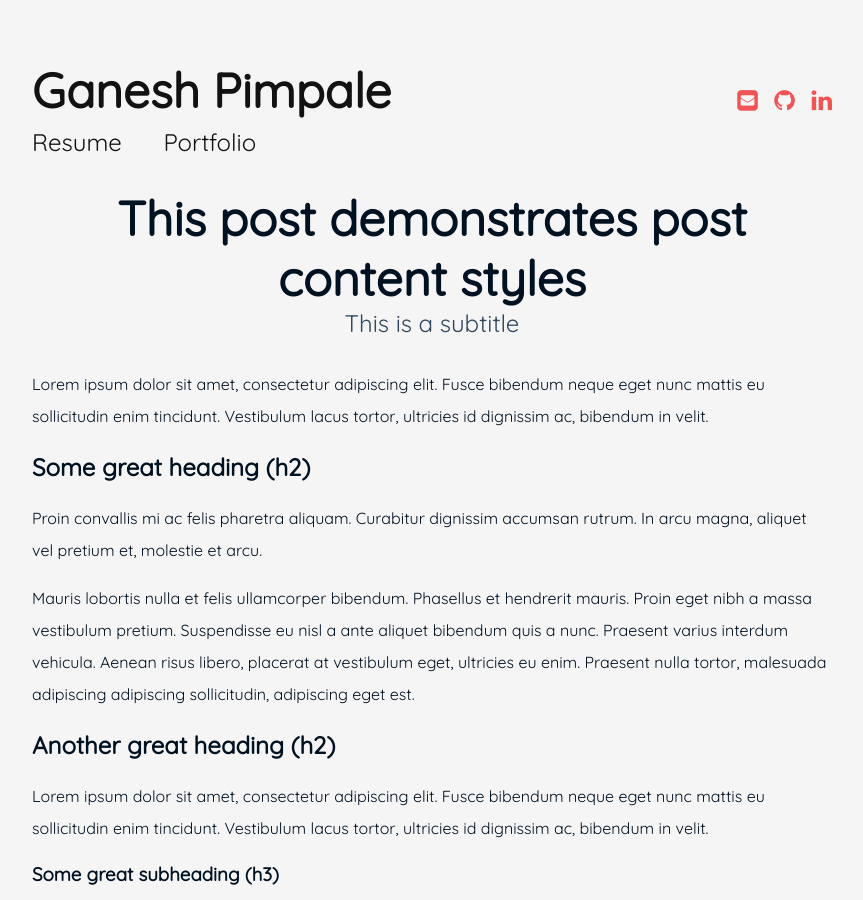
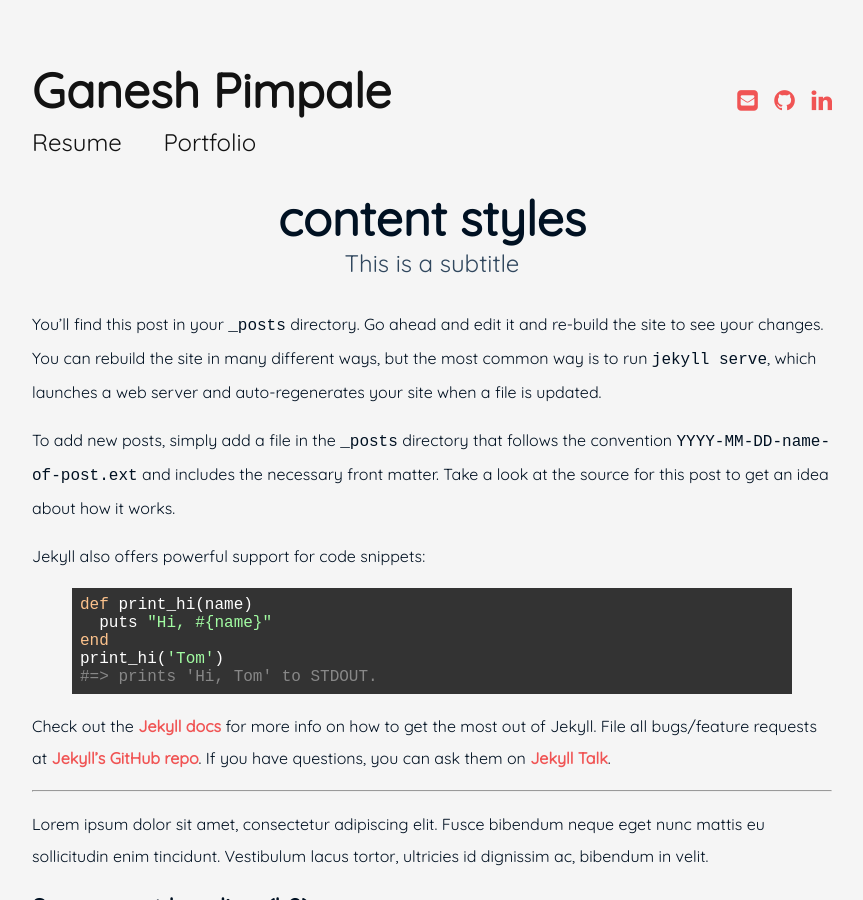
Before and after one commit to GaneshPimpale/ganeshpimpale.github.io, a Jekyll site: the page built from _posts/2000-01-01-content-styles.md, in a window 1280 px wide and 900 px high. Shown: the whole window, without its empty margins (208-1071 px from the left). Built offline with Jekyll 4.4.1, drawn with Linux system fonts in a browser that asks for light colours.

Commit message:
new posts

```diff
--- a/_posts/2016-05-20-this-post-demonstrates-post-content-styles.md
+++ b/_posts/2000-01-01-content-styles.md
@@ -1,11 +1,33 @@
 ---
 layout: page
-title: "This post demonstrates post content styles"
+title: "content styles"
 subtitle: "This is a subtitle"
-date:   2016-05-20 21:21:21 +0530
-categories: junk
-author: "Bart Simpson"
-meta: "Springfield"
+date:   2000-01-01 21:21:21 +0530
+categories: .etc
+author: "First Last"
+meta: "Hello"
+---
+
+You’ll find this post in your `_posts` directory. Go ahead and edit it and re-build the site to see your changes. You can rebuild the site in many different ways, but the most common way is to run `jekyll serve`, which launches a web server and auto-regenerates your site when a file is updated.
+
+To add new posts, simply add a file in the `_posts` directory that follows the convention `YYYY-MM-DD-name-of-post.ext` and includes the necessary front matter. Take a look at the source for this post to get an idea about how it works.
+
+Jekyll also offers powerful support for code snippets:
+
+{% highlight ruby %}
+def print_hi(name)
+  puts "Hi, #{name}"
+end
+print_hi('Tom')
+#=> prints 'Hi, Tom' to STDOUT.
+{% endhighlight %}
+
+Check out the [Jekyll docs][jekyll-docs] for more info on how to get the most out of Jekyll. File all bugs/feature requests at [Jekyll’s GitHub repo][jekyll-gh]. If you have questions, you can ask them on [Jekyll Talk][jekyll-talk].
+
+[jekyll-docs]: http://jekyllrb.com/docs/home
+[jekyll-gh]:   https://github.com/jekyll/jekyll
+[jekyll-talk]: https://talk.jekyllrb.com/
+
 ---
 
 Lorem ipsum dolor sit amet, consectetur adipiscing elit. Fusce bibendum neque eget nunc mattis eu sollicitudin enim tincidunt. Vestibulum lacus tortor, ultricies id dignissim ac, bibendum in velit.
```
Also changed, not shown: _posts/2016-05-20-my-example-post.md (deleted, +0 -16 lines), _posts/2016-05-20-super-long-article.md (deleted, +0 -13 lines), _posts/2016-05-20-welcome-to-jekyll.md (deleted, +0 -26 lines), _posts/2019-09-01-Human-Based-Image-Compression.md (added, +11 -0 lines), _posts/2020-09-01-Vision-Based-Object-Manipulation.md (added, +11 -0 lines), _posts/2021-09-01-Facial-Landmark-Data-Collection.md (added, +11 -0 lines), _posts/test.md (deleted, +0 -7 lines), portfolio.md (+1 -5 lines).
